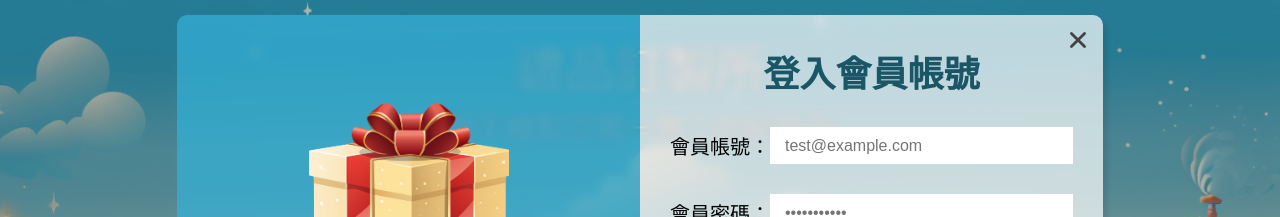
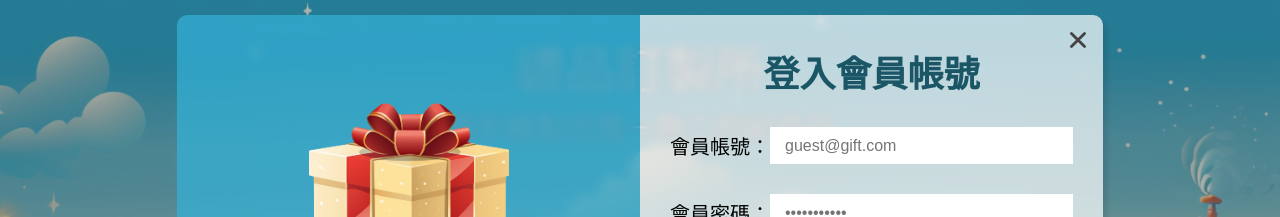
Before and after one commit to ywyang236/gift-for-you, a Next.js app: page / in a window 1280 px wide. Both pictures are taken after a click on the element "登入". Shown: the part 140-357 px from the top of the page. Built offline with nearby package versions, Linux system fonts and the light colour scheme; no server answers.

Commit message:
Update guest account email.

```diff
--- a/src/components/LoginModal/LoginModal.tsx
+++ b/src/components/LoginModal/LoginModal.tsx
@@ -16,7 +16,7 @@ interface LoginModalProps {
 const LoginModal: React.FC<LoginModalProps> = ({onClose, onShowRegister}) => {
     const dispatch = useDispatch();
 
-    const defaultEmail = 'test@example.com';
+    const defaultEmail = 'guest@gift.com';
     const defaultPassword = 'password123';
 
     const [email, setEmail] = useState(defaultEmail);
```
